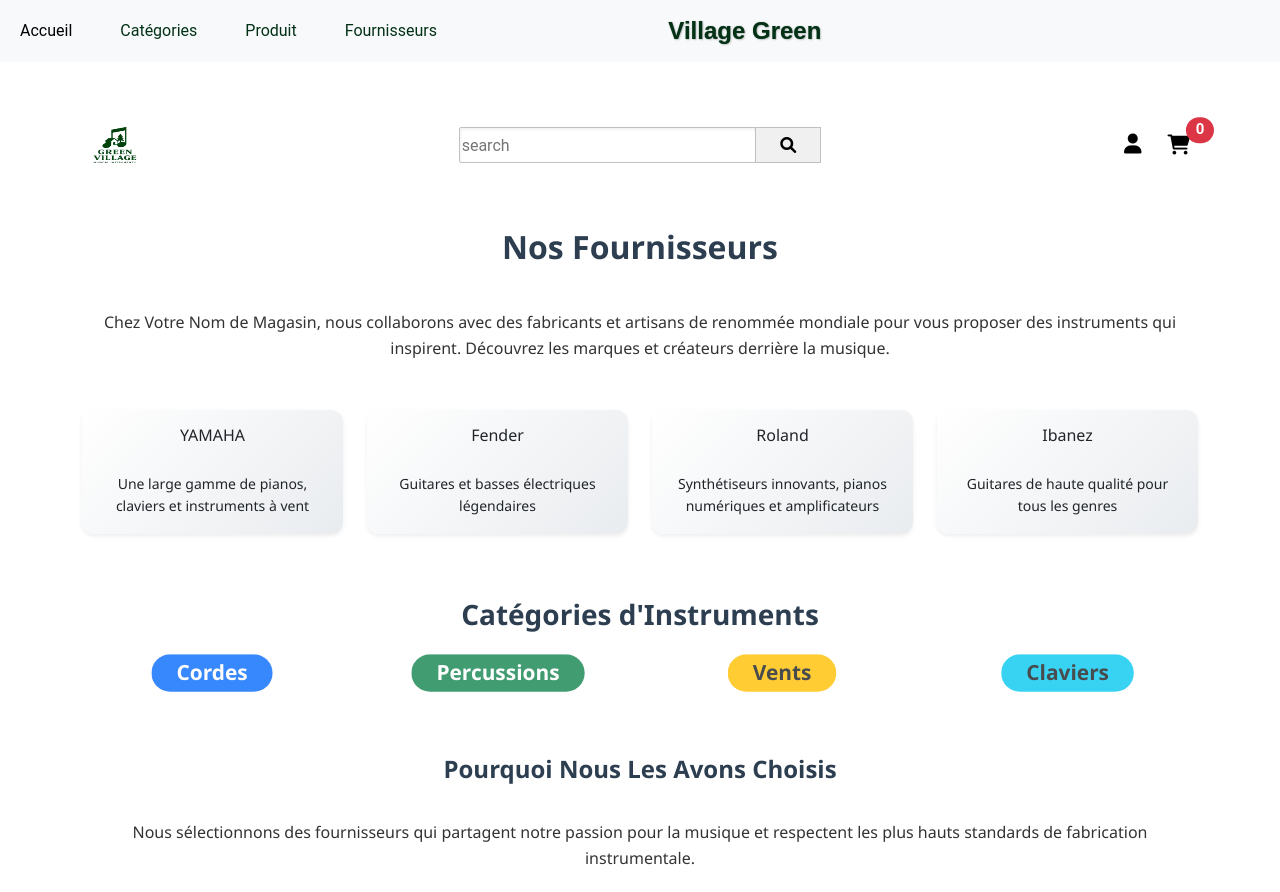
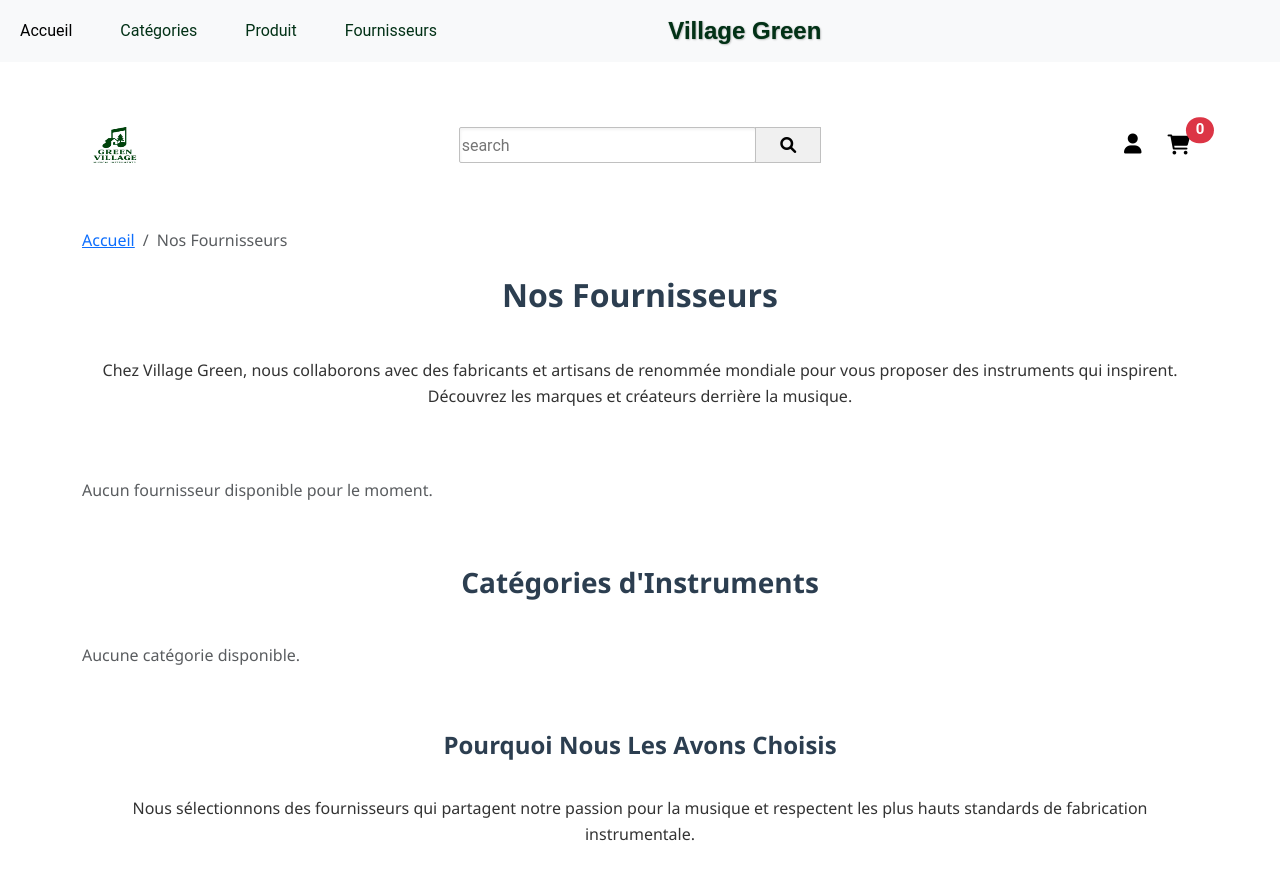
Before and after one commit to NasiraNaiby/sf_green_village_v2, a Symfony app: template templates/fournisseurs.html.twig in a window 1280 px wide. Shown: the top 892 px of the page. Run offline with Twig, Linux system fonts and the light colour scheme; the template is opened without the code that fills it, so the values that code supplies are empty; some libraries are stand-ins or nearby versions.

Commit message:
modifications

```diff
--- a/templates/fournisseurs.html.twig
+++ b/templates/fournisseurs.html.twig
@@ -2,55 +2,54 @@
 
 {% block body %}
 <div class="container py-5 page-container">
-    <h2 class="text-center mb-4 section-title"> Nos Fournisseurs</h2>
-    <p class="text-center mb-5 section-description">Chez Votre Nom de Magasin, nous collaborons avec des fabricants et artisans de renommée mondiale pour vous proposer des instruments qui inspirent. Découvrez les marques et créateurs derrière la musique.</p>
+
+    {# Breadcrumb navigation #}
+    <nav aria-label="breadcrumb" class="mb-4">
+        <ol class="breadcrumb">
+            <li class="breadcrumb-item"><a href="{{ path('main') }}">Accueil</a></li>
+            <li class="breadcrumb-item active" aria-current="page">Nos Fournisseurs</li>
+        </ol>
+    </nav>
+
+    <h2 class="text-center mb-4 section-title">Nos Fournisseurs</h2>
+    <p class="text-center mb-5 section-description">
+        Chez Village Green, nous collaborons avec des fabricants et artisans de renommée mondiale pour vous proposer des instruments qui inspirent. Découvrez les marques et créateurs derrière la musique.
+    </p>
 
     <div class="row text-center mb-5">
-        <div class="col-md-3 mb-3">
+        {% for fournisseur in fournisseurs %}
+        <div class="col-md-6 mb-3">
             <div class="card h-100 shadow-sm supplier-card">
                 <div class="card-body">
-                    <h5 class="card-title">YAMAHA</h5>
-                    <p class="card-text section-description">Une large gamme de pianos, claviers et instruments à vent</p>
+                    <h5 class="card-title">{{ fournisseur.nomFournisseur }}</h5>
+                    <p class="card-text section-description">
+                        {{ fournisseur.fouDescription|length > 80 ? fournisseur.fouDescription[:80] ~ '...' : fournisseur.fouDescription }}
+                    </p>
+                    <a href="{{ path('fournisseur_details', {'id': fournisseur.id}) }}" class="btn btn-success">Voir produits</a>
                 </div>
             </div>
         </div>
-        <div class="col-md-3 mb-3">
-            <div class="card h-100 shadow-sm supplier-card">
-                <div class="card-body">
-                    <h5 class="card-title">Fender</h5>
-                    <p class="card-text section-description">Guitares et basses électriques légendaires</p>
-                </div>
-            </div>
-        </div>
-        <div class="col-md-3 mb-3">
-            <div class="card h-100 shadow-sm supplier-card">
-                <div class="card-body">
-                    <h5 class="card-title">Roland</h5>
-                    <p class="card-text section-description">Synthétiseurs innovants, pianos numériques et amplificateurs</p>
-                </div>
-            </div>
-        </div>
-        <div class="col-md-3 mb-3">
-            <div class="card h-100 shadow-sm supplier-card">
-                <div class="card-body">
-                    <h5 class="card-title">Ibanez</h5>
-                    <p class="card-text section-description">Guitares de haute qualité pour tous les genres</p>
-                </div>
-            </div>
-        </div>
+        {% else %}
+        <p class="text-center text-muted">Aucun fournisseur disponible pour le moment.</p>
+        {% endfor %}
     </div>
 
-    <h3 class="text-center mb-4 section-title"> Catégories d'Instruments</h3>
+    <h3 class="text-center mb-4 section-title">Catégories d'Instruments</h3>
     <div class="row text-center mb-5">
-        <div class="col-md-3"><span class="badge bg-primary fs-5 px-4 py-2 instrument-badge mb-3">Cordes</span></div>
-        <div class="col-md-3"><span class="badge bg-success fs-5 px-4 py-2 instrument-badge mb-3">Percussions</span></div>
-        <div class="col-md-3"><span class="badge bg-warning text-dark fs-5 px-4 py-2 instrument-badge mb-3">Vents</span></div>
-        <div class="col-md-3"><span class="badge bg-info text-dark fs-5 px-4 py-2 instrument-badge mb-3">Claviers</span></div>
+        {% for categorie in categories %}
+        <div class="col-md-3">
+            <span class="badge bg-success fs-5 px-4 py-2 instrument-badge mb-3">{{ categorie.nomCat }}</span>
+        </div>
+        {% else %}
+        <p class="text-center text-muted">Aucune catégorie disponible.</p>
+        {% endfor %}
     </div>
 
     <div class="text-center mb-5">
-        <h4 class="section-title"> Pourquoi Nous Les Avons Choisis</h4>
-        <p class="lead section-description">Nous sélectionnons des fournisseurs qui partagent notre passion pour la musique et respectent les plus hauts standards de fabrication instrumentale.</p>
+        <h4 class="section-title">Pourquoi Nous Les Avons Choisis</h4>
+        <p class="lead section-description">
+            Nous sélectionnons des fournisseurs qui partagent notre passion pour la musique et respectent les plus hauts standards de fabrication instrumentale.
+        </p>
     </div>
 
     <div class="row align-items-center text-center">
@@ -66,7 +65,7 @@
         </div>
 
         <div class="col-md-6">
-            <h4 class="section-title"> Dans les Coulisses</h4>
+            <h4 class="section-title">Dans les Coulisses</h4>
             <a href="/wholesale" class="btn btn-outline-dark mt-3 wholesale-btn">DEMANDES DE VENTE EN GROS</a>
         </div>
     </div>
```
Also changed, not shown: src/Controller/MainController.php (+12 -3 lines), templates/fournisseur_detail.html.twig (+8 -0 lines), templates/main.html.twig (+0 -8 lines). Lines whose indentation alone changed are shown as unchanged.
